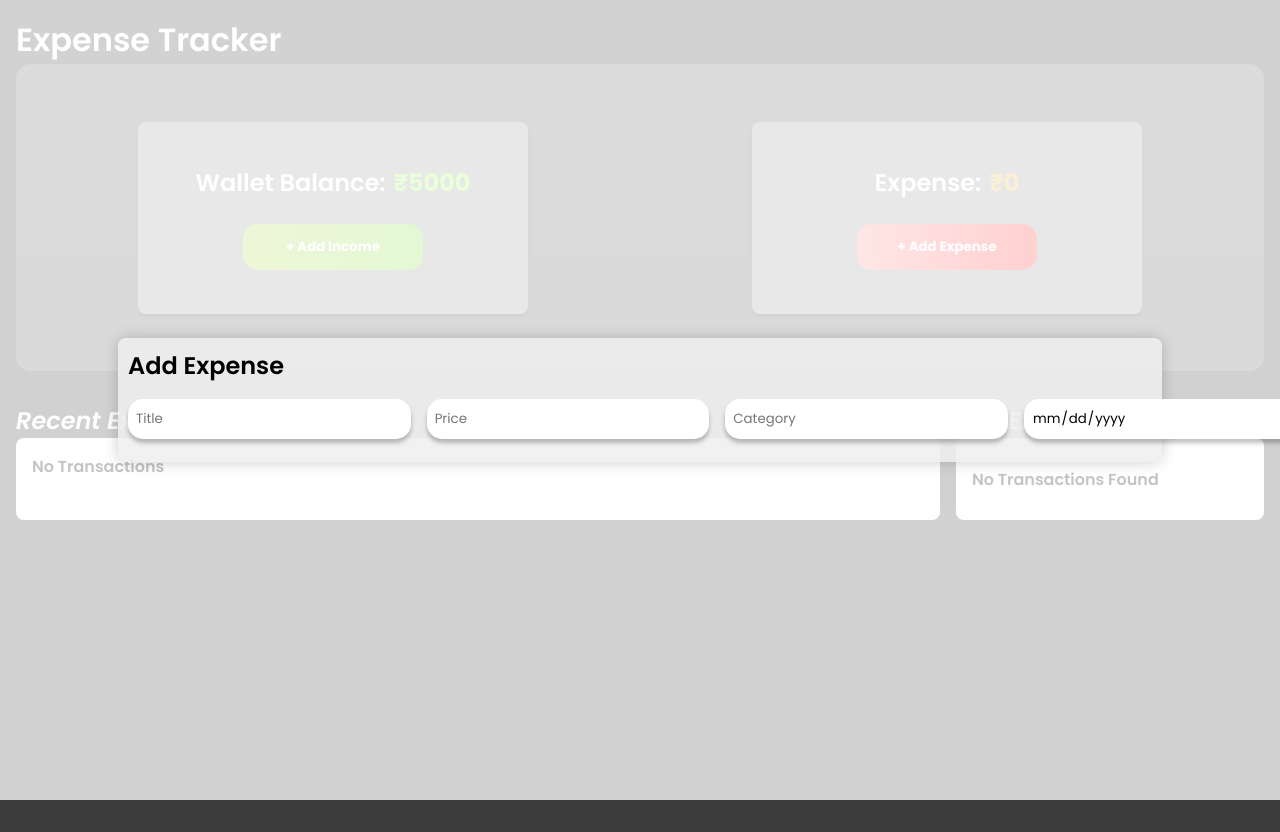
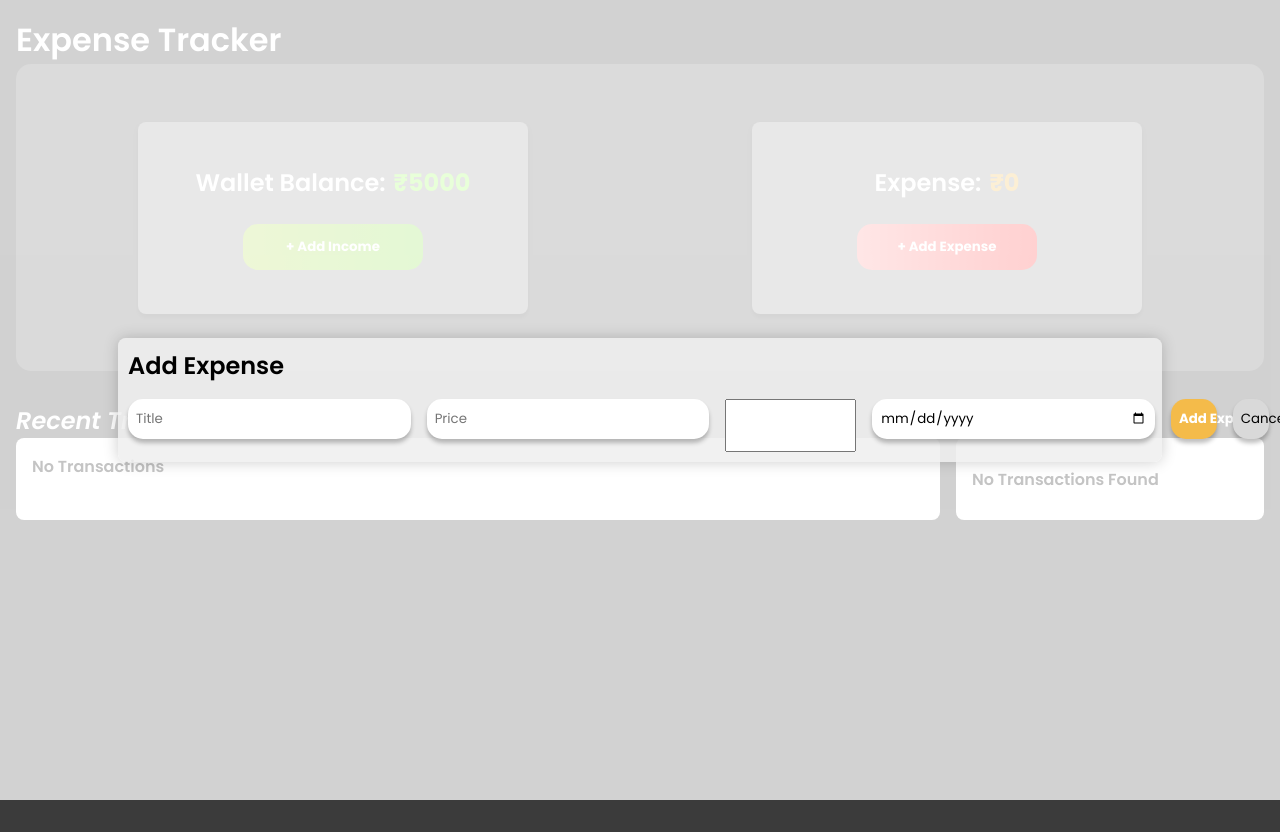
Before and after one commit to Siddharth-Bose/ExpenseTracker-V2, a React (Vite) app: page / in a window 1280 px wide. Both pictures are taken after a click on the button "+ Add Expense". Built offline with nearby package versions, Linux system fonts and the light colour scheme.

Commit message:
Fix. Change Input name(s) and Change Text:Expenses->Transactions (RecentExpenses.jsx)

```diff
--- a/src/components/ExpenseModal.jsx
+++ b/src/components/ExpenseModal.jsx
@@ -45,6 +45,7 @@ function ExpenseModal({
           <input
             type="text"
             placeholder="Title"
+            name="title"
             value={expenseData.title}
             onChange={(e) =>
               setExpenseData({ ...expenseData, title: e.target.value })
@@ -52,6 +53,7 @@ function ExpenseModal({
           />
           <input
             type="number"
+            name="price"
             placeholder="Price"
             value={expenseData.amount}
             onChange={(e) =>
@@ -60,16 +62,21 @@ function ExpenseModal({
           />
         </div>
         <div className="row">
-          <input
-            type="text"
-            placeholder="Category"
+          <select
             value={expenseData.category}
             onChange={(e) =>
               setExpenseData({ ...expenseData, category: e.target.value })
             }
-          />
+            name="category"
+          >
+            <option value="">Select Category</option>
+            <option value="Food">Food</option>
+            <option value="Entertainment">Entertainment</option>
+            <option value="Travel">Travel</option>
+          </select>
           <input
             type="date"
+            name="date"
             value={expenseData.date}
             onChange={(e) =>
               setExpenseData({ ...expenseData, date: e.target.value })
--- a/src/components/RecentExpenses.jsx
+++ b/src/components/RecentExpenses.jsx
@@ -26,7 +26,7 @@ function RecentExpenses() {
 
   return (
     <div className="recent-expenses">
-      <h2 style={{ fontStyle: "italic" }}>Recent Expenses</h2>
+      <h2 style={{ fontStyle: "italic" }}>Recent Transactions</h2>
       <div className="inner">
         {expenses.length === 0 ? (
           <p style={{ color: "#000" }}>No Transactions</p>
```
